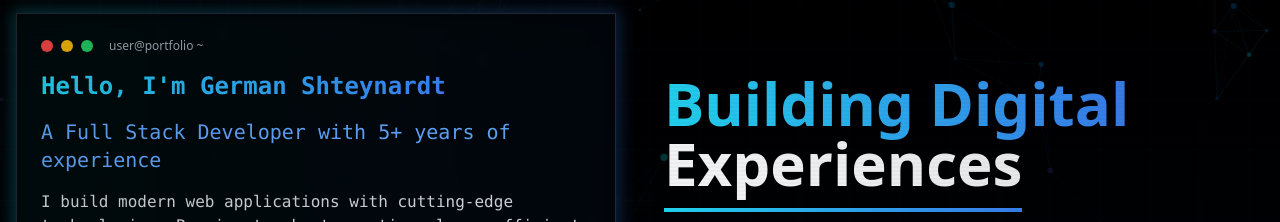
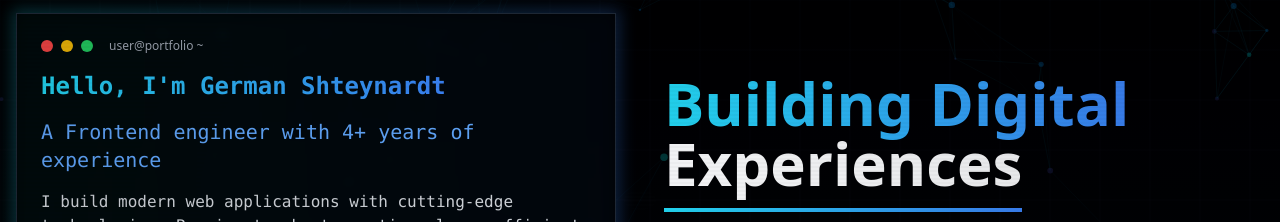
Before and after one commit to gshteynardt/my-portfolio, a Next.js app: page / in a window 1280 px wide. Shown: the part 200-422 px from the top of the page. Built offline with nearby package versions, Linux system fonts and the light colour scheme.

Commit message:
fix: update about info

```diff
--- a/app/layout.tsx
+++ b/app/layout.tsx
@@ -2,9 +2,8 @@ import type { Metadata } from 'next';
 import './globals.css';
 
 export const metadata: Metadata = {
-    title: 'v0 App',
-    description: 'Created with v0',
-    generator: 'v0.dev',
+    title: 'German Shteynardt',
+    description: 'Frontend engineer',
 };
 
 export default function RootLayout({
--- a/components/about-me.tsx
+++ b/components/about-me.tsx
@@ -54,7 +54,7 @@ export default function AboutMe() {
                                     />
                                 </div>
                                 <TerminalText
-                                    text="A Full Stack Developer with 5+ years of experience"
+                                    text="A Frontend engineer with 4+ years of experience"
                                     className="text-xl text-blue-400 mb-4"
                                     delay={2000}
                                     isLast={false}
```
